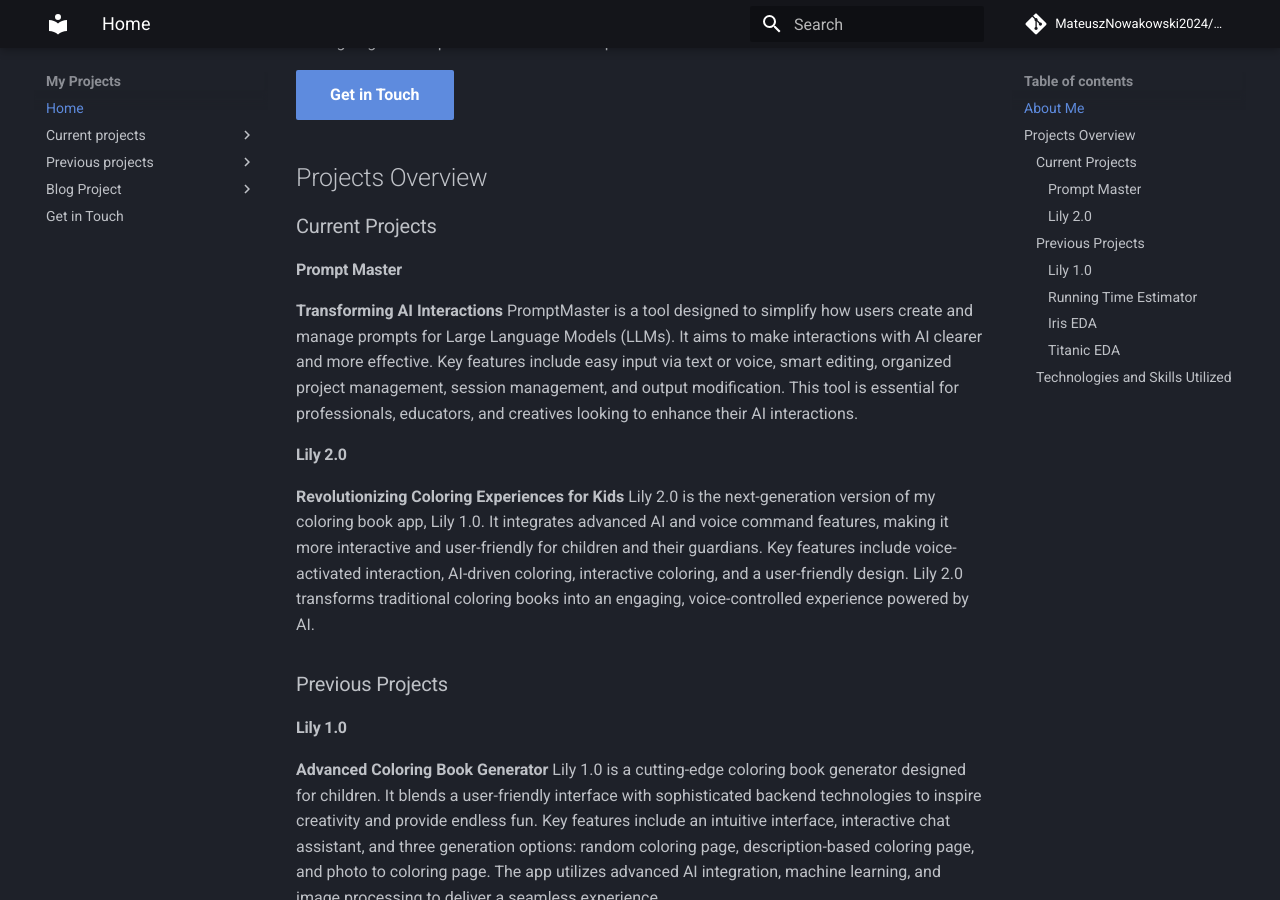
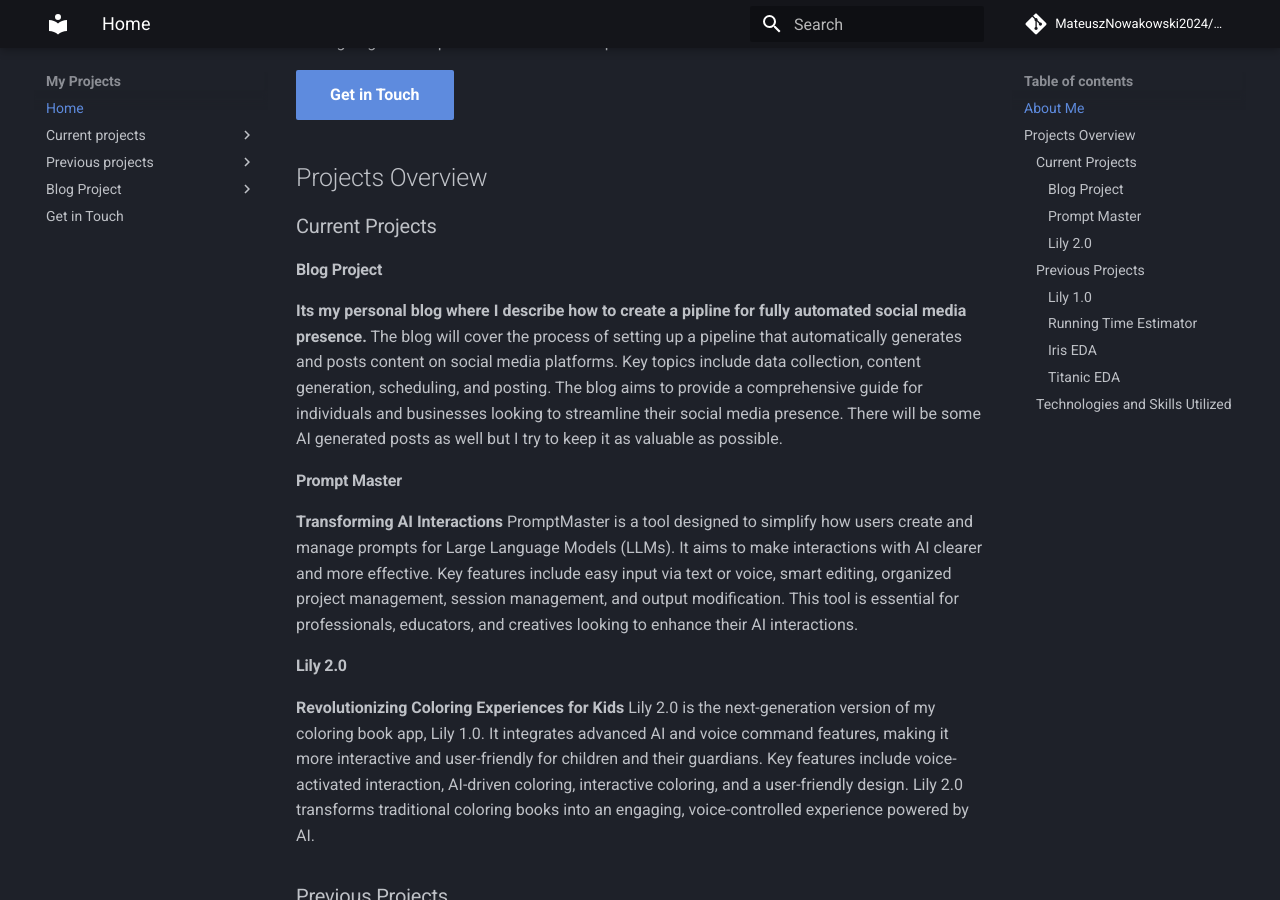
Before and after one commit to MateuszNowakowski2024/ds_ai_portfolio, an MkDocs documentation site: the page built from docs/index.md, in a window 1280 px wide and 900 px high, scrolled down 538 px. Built offline with MkDocs 1.6.1 and Material for MkDocs 9.7.7, drawn with Linux system fonts in a browser that asks for light colours; comment, search, counter and statistics services are not loaded.

Commit message:
blog update2

```diff
--- a/docs/index.md
+++ b/docs/index.md
@@ -19,7 +19,13 @@ Hello! My name is Mateusz Nowakowski, and I am a passionate data scientist and A
 
 ## Projects Overview
 
+
+
 ### Current Projects
+
+#### Blog Project
+**Its my personal blog where I describe how to create a pipline for fully automated social media presence.**
+The blog will cover the process of setting up a pipeline that automatically generates and posts content on social media platforms. Key topics include data collection, content generation, scheduling, and posting. The blog aims to provide a comprehensive guide for individuals and businesses looking to streamline their social media presence. There will be some AI generated posts as well but I try to keep it as valuable as possible.
 
 #### Prompt Master
 **Transforming AI Interactions**
```
Also changed, not shown: 1 other file.
